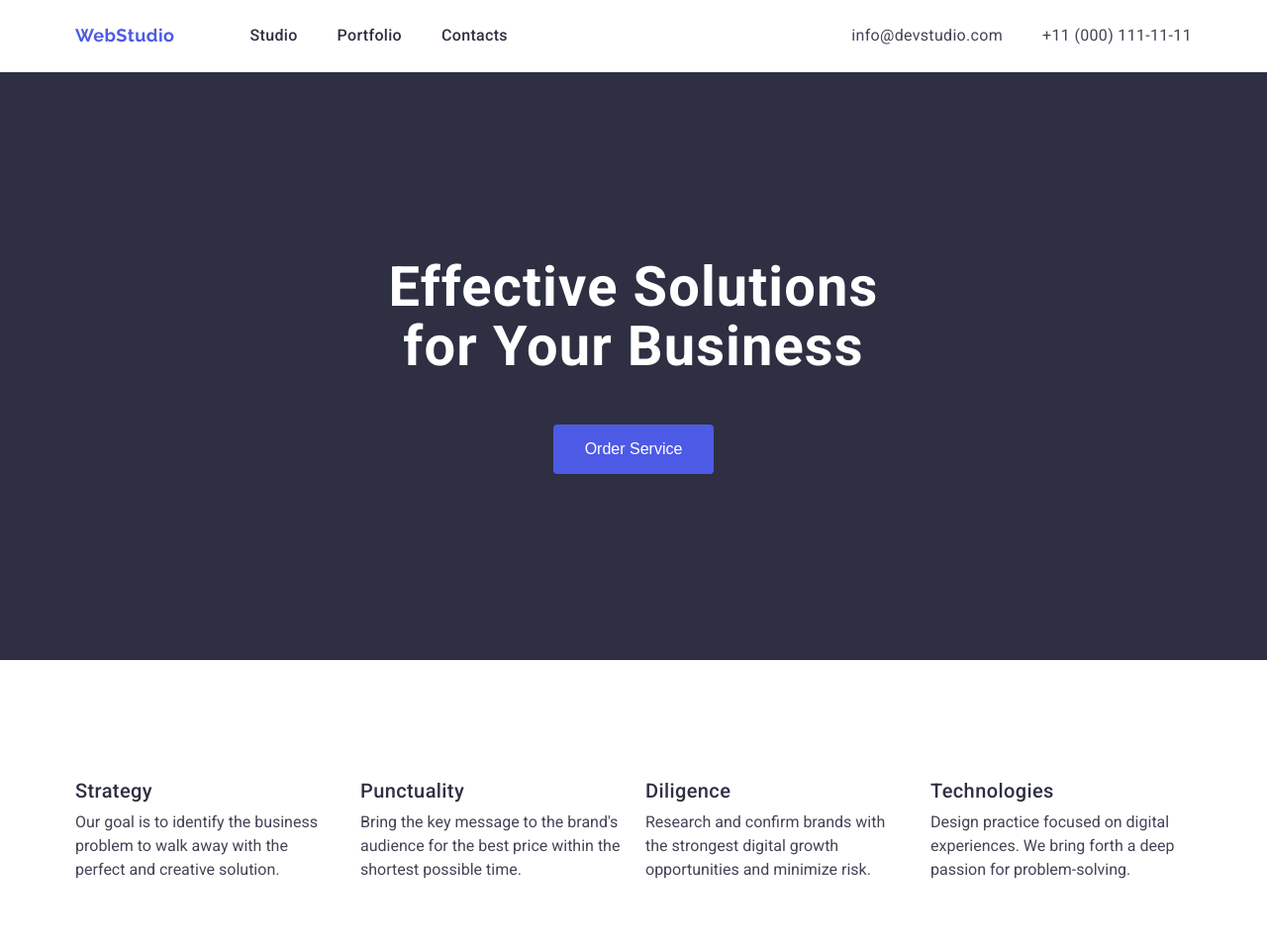
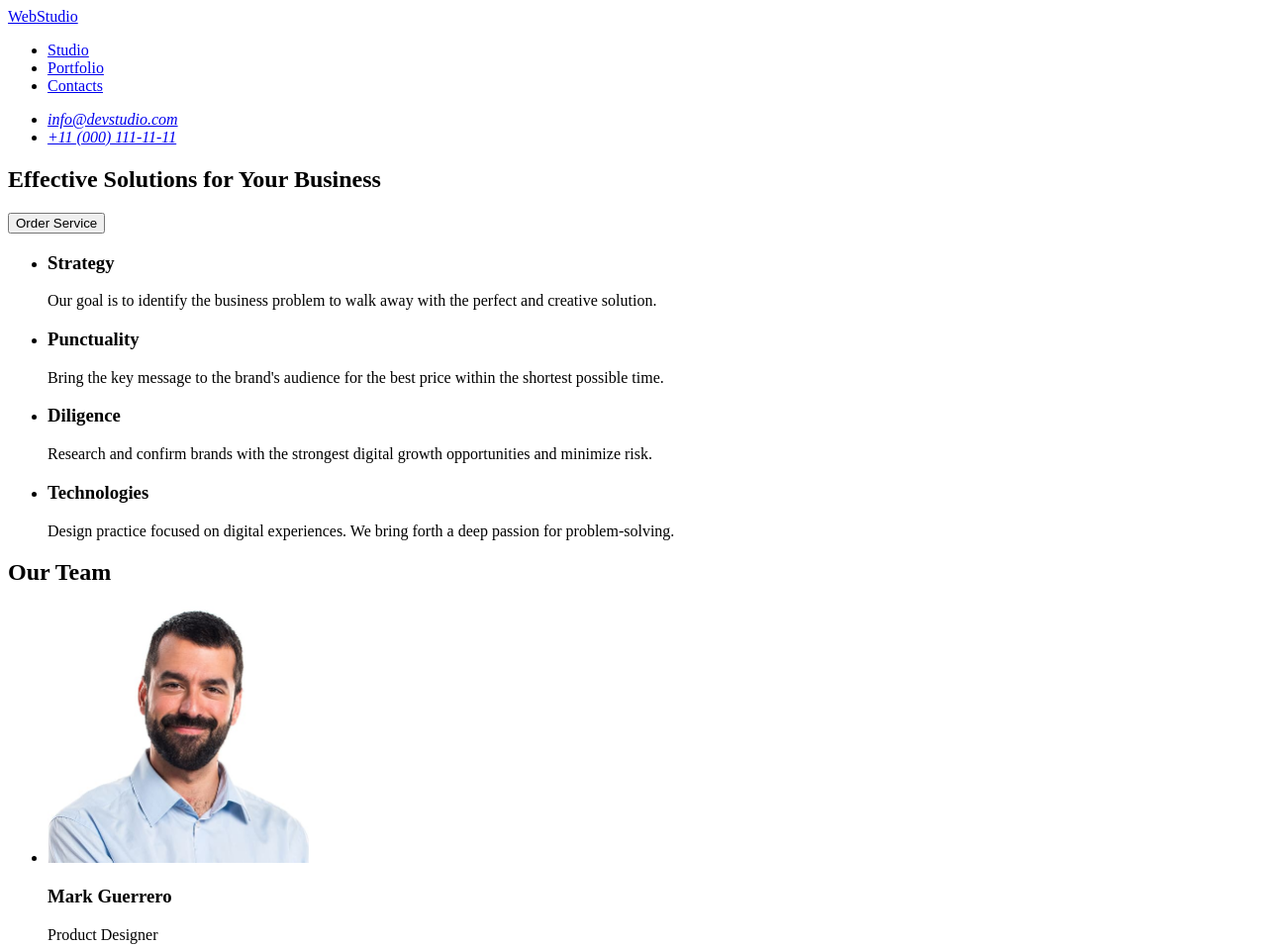
Before and after one commit to yulianakosenko/goit-markup-hw-01, a plain HTML site: page index.html in a window 1280 px wide. Shown: the top 957 px of the page at 99% size. Drawn offline with Linux system fonts and the light colour scheme.

Commit message:
24.07 без css

```diff
--- a/style.css
+++ b/style.css
@@ -1,168 +1,3 @@
-/* ===============================
-  Google Fonts
-================================= */
-@import url('https://fonts.googleapis.com/css2?family=Raleway:wght@700&family=Roboto:wght@400;500;700&display=swap');
-
-/* ===============================
-  Reset styles
-================================= */
-/* Загальні скидання */
-
-* {
-  box-sizing: border-box;
-  margin: 0;
-  padding: 0;
-}
-
-body {
-  font-family: 'Roboto', sans-serif;
-  color: #2e2f42;
-  background-color: #ffffff;
-}
-
-/* Контейнер */
-.container {
-  max-width: 1158px;
-  margin: 0 auto;
-  padding: 0 15px;
-}
-
-/* Header */
-.header {
-  background-color: #ffffff;
-  border-bottom: 1px solid #e7e9fc;
-}
-
-.header-container {
-  display: flex;
-  justify-content: space-between;
-  align-items: center;
-  height: 72px;
-}
-
-/* Логотип */
-.logo {
-  font-family: 'Raleway', sans-serif;
-  font-weight: 700;
-  font-size: 18px;
-  line-height: 1.17;
-  letter-spacing: 0.03em;
-  color: #4d5ae5;
-  text-decoration: none;
-  display: inline-block;
-  white-space: nowrap;
-  margin-right: 76px;
-}
-
-/* Навігація */
-.nav {
-  display: flex;
-  align-items: center;
-}
-
-.nav-list {
-  display: flex;
-  gap: 40px;
-  list-style: none;
-}
-
-.nav-list a {
-  text-decoration: none;
-  color: #2e2f42;
-  font-weight: 500;
-  font-size: 16px;
-  line-height: 1.5;
-  letter-spacing: 0.02em;
-}
-
-/* Контакти */
-.contact-list {
-  font-style: normal;
-}
-
-.contact-list ul {
-  display: flex;
-  gap: 40px;
-  list-style: none;
-}
-
-.contact-list a {
-  text-decoration: none;
-  color: #434455;
-  font-size: 16px;
-  line-height: 1.5;
-  letter-spacing: 0.02em;
-}
-
-
-/* ===============================
-  Hero section
-================================= */
-.hero {
-  background-color: #2e2f42;
-  padding: 188px 0;
-  text-align: center;
-}
-
-.hero h1 {
-  color: #ffffff;
-  font-size: 56px;
-  font-weight: 700;
-  letter-spacing: 0.02em;
-  max-width: 496px;
-  margin: 0 auto 48px;
-  line-height: 1.07;
-}
-
-.hero button[type="button"] {
-  background-color: #4d5ae5;
-  color: #ffffff;
-  font-weight: 500;
-  font-size: 16px;
-  padding: 16px 32px;
-  border: none;
-  border-radius: 4px;
-  cursor: pointer;
-}
-
-.hero button[type="button"]:hover,
-.hero button[type="button"]:focus {
-  background-color: #404bbf;
-}
-
-/* ===============================
-  Features section
-================================= */
-.features {
-  padding: 120px 0;
-}
-
-.features .service-list {
-  list-style: none;
-  display: flex;
-  gap: 24px;
-  flex-wrap: wrap;
-  justify-content: space-between;
-}
-
-.features .service-list li {
-  width: calc((100% - 72px) / 4);
-}
-
-.features h3 {
-  margin-bottom: 8px;
-  font-weight: 500;
-  font-size: 20px;
-  line-height: 1.2;
-  letter-spacing: 0.02em;
-  color: #2e2f42;
-}
-
-.features p {
-  color: #434455;
-  font-size: 16px;
-  line-height: 1.5;
-}
 
 /* Для прихованих заголовків для SEO і доступності */
 .visually-hidden {
@@ -176,92 +11,3 @@ body {
   clip: rect(0 0 0 0);
   white-space: nowrap;
 }
-
-/* ===============================
-  Team section
-================================= */
-.team {
-  background-color: #f4f4fd;
-  padding: 120px 0;
-  text-align: center;
-}
-
-.team h2 {
-  font-size: 36px;
-  color: #2e2f42;
-  font-weight: 700;
-  margin-bottom: 72px;
-}
-
-.team-list {
-  list-style: none;
-  display: flex;
-  gap: 24px;
-  justify-content: center;
-  padding: 0;
-  margin: 0;
-}
-
-.team-list li {
-  background-color: #ffffff;
-  border-radius: 0 0 4px 4px;
-  box-shadow:
-    0px 2px 1px rgba(46, 47, 66, 0.08),
-    0px 1px 1px rgba(46, 47, 66, 0.16),
-    0px 1px 6px rgba(46, 47, 66, 0.08);
-  width: calc((100% - 72px) / 4);
-  text-align: center;
-}
-
-.team-list li img {
-  width: 264px;
-  height: 260px;
-  object-fit: cover;
-  border-radius: 4px 4px 0 0;
-}
-
-.team-list li h3 {
-  font-size: 20px;
-  font-weight: 500;
-  color: #2e2f42;
-  margin-top: 32px;
-  margin-bottom: 8px;
-}
-
-.team-list li p {
-  color: #434455;
-  font-size: 16px;
-  margin-bottom: 32px;
-}
-
-/* ===============================
-  Footer
-================================= */
-.footer {
-  background-color: #2e2f42;
-  color: #f4f4fd;
-  padding: 100px 0;
-}
-
-.footer .container {
-  display: flex;
-  flex-direction: column;
-  align-items: flex-start;
-}
-
-.footer-logo {
-  font-family: 'Raleway', sans-serif;
-  font-weight: 700;
-  font-size: 18px;
-  line-height: 1.17;
-  letter-spacing: 0.03em;
-  color: #4d5ae5;
-  text-decoration: none;
-  margin-bottom: 16px;
-}
-
-.footer-text {
-  max-width: 264px;
-  font-size: 16px;
-  line-height: 1.5;
-}
```
